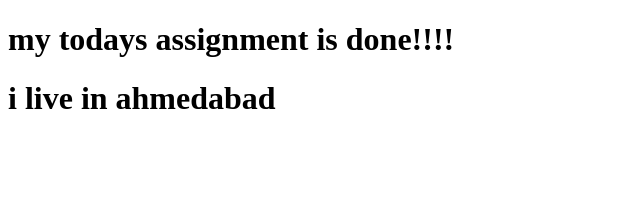
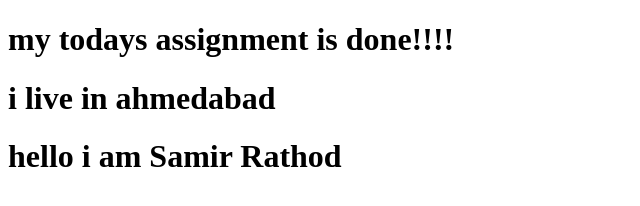
Before and after one commit to sameerrathod92/Assignment_75, a plain HTML site: page index.html in a window 1280 px wide. Shown: the whole page, without its empty margins (0-640 px from the left). Drawn offline with Linux system fonts and the light colour scheme.

Commit message:
change in code

```diff
--- a/index.html
+++ b/index.html
@@ -8,5 +8,6 @@
 <body>
     <h1>my todays assignment is done!!!!</h1>
     <h1>i live in ahmedabad</h1>
+    <h1> hello i am Samir Rathod</h1>
 </body>
 </html>
```
